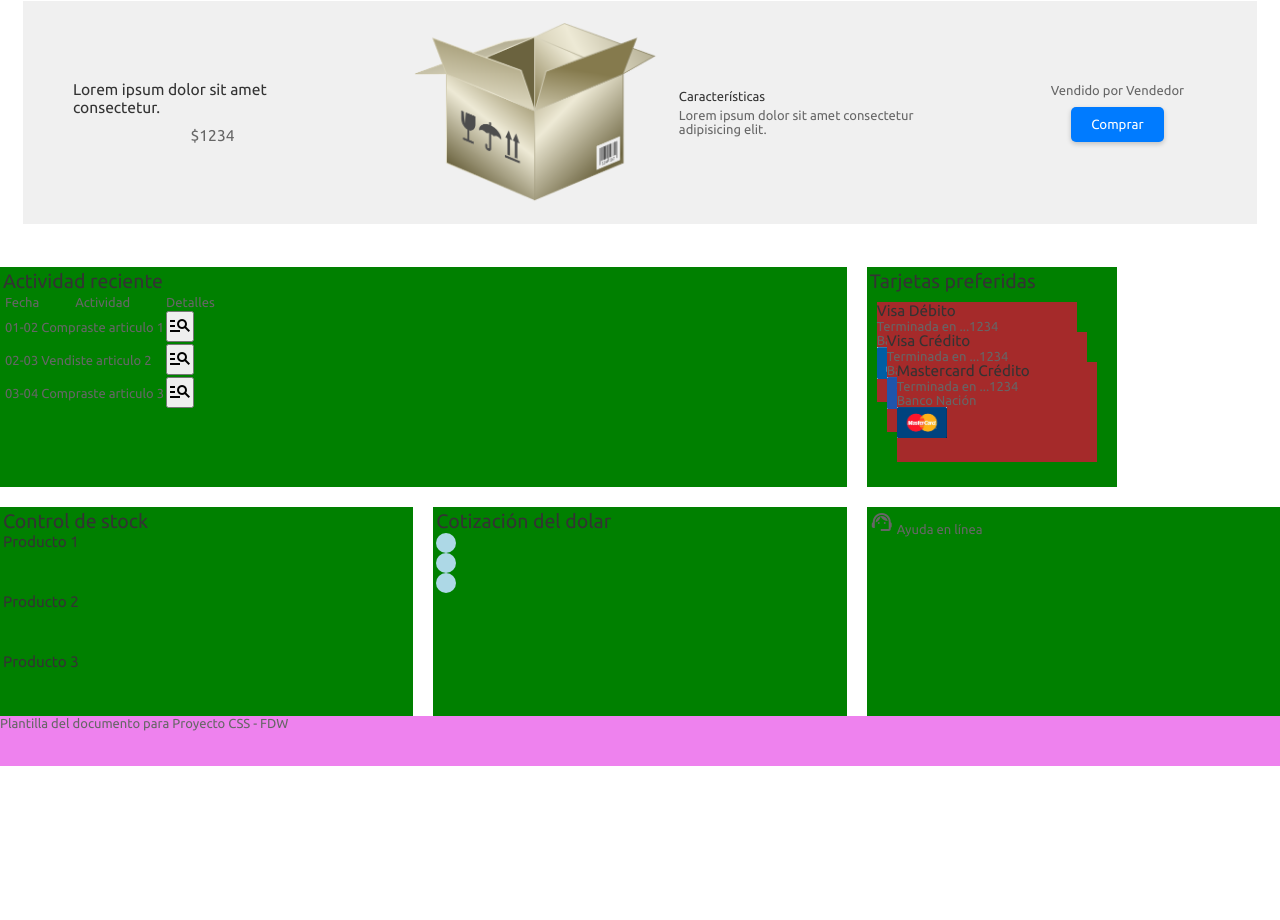
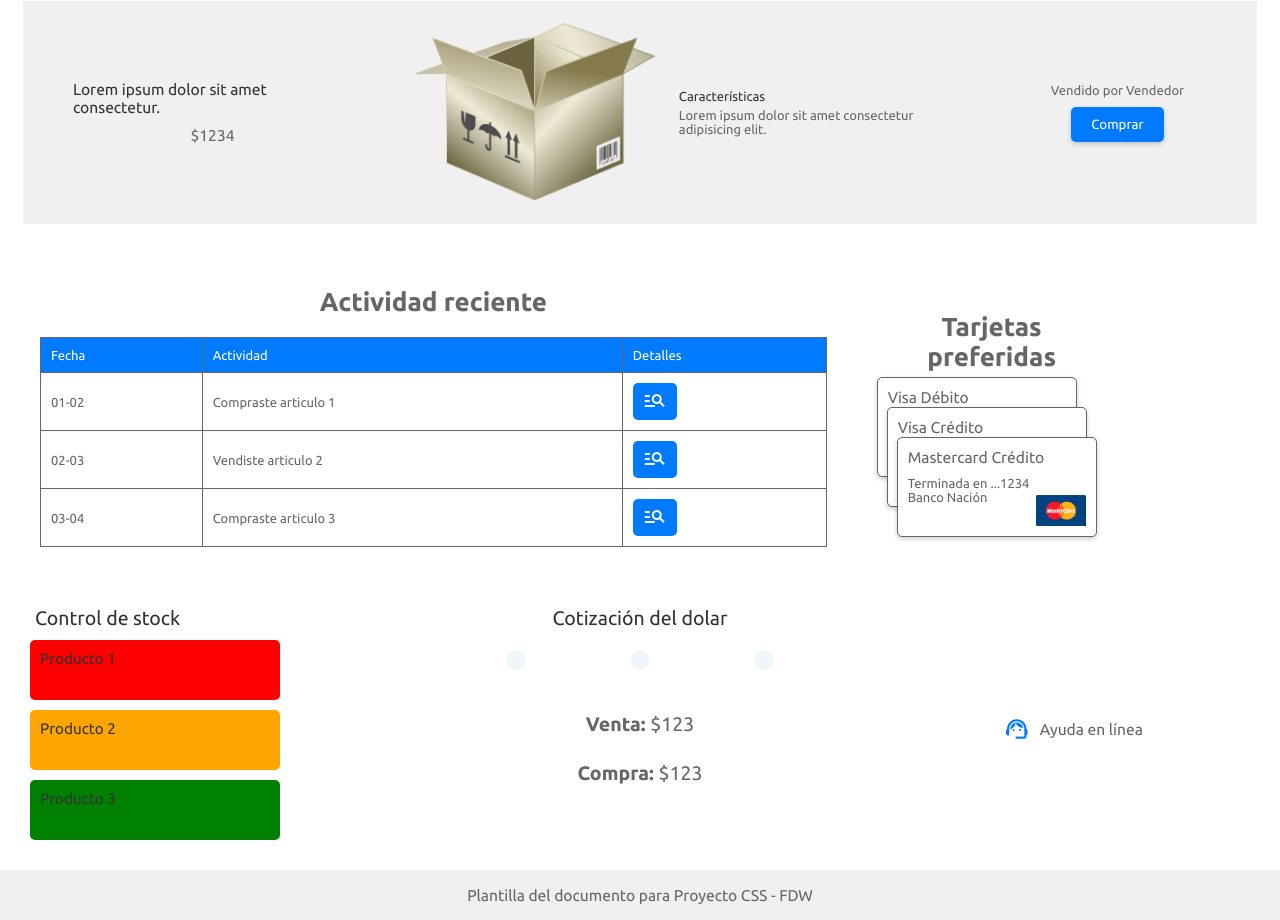
Before and after one commit to JuanRoccia/ProyectoCSS, a plain HTML site: page index.html in a window 1280 px wide. Shown: the part 909-1829 px from the top of the page. Before the commit the page ends 1675 px from the top, so only its background shows below. Drawn offline with Linux system fonts and the light colour scheme.

Commit message:
Actualizacion estilos_adicionales.css

```diff
--- a/css/estilos_adicionales.css
+++ b/css/estilos_adicionales.css
@@ -171,6 +171,7 @@ main {
     font-weight: bold;
     margin-bottom: 20px;
     padding: 20px;
+    color: var(--color-texto);
 }
 .art-offer img {
     max-width: 80%;
@@ -230,7 +231,7 @@ main {
     padding: 10px 20px;
     border-radius: 5px;
     border: none;
-    box-shadow: 0px 2px 5px rgba(0, 0, 0, 0.2); /* Añade una sombra al botón */
+    box-shadow: 0px 2px 5px rgba(0, 0, 0, 0.2);
     cursor: pointer;
     transition: all 0.3s ease;
 }
@@ -249,3 +250,202 @@ main {
     align-items: center;
     gap: 10px;
 }
+
+/* ESTILOS PARA LA SECCIÓN "ACTIVITY" */
+.activity {
+    background-color: var(--color-fondo);
+    padding: 20px;
+    margin-left: 20px;
+}
+.activity h2 {
+    text-align: center;
+    font-size: 2em;
+    font-weight: bold;
+    color: var(--color-texto);
+    margin-bottom: 20px;
+}
+.activity table {
+    width: 100%;
+    border-collapse: collapse;
+}
+.activity th, .activity td {
+    border: 1px solid var(--color-texto);
+    padding: 10px;
+    text-align: left;
+}
+.activity th {
+    background-color: var(--color-acento);
+    color: white;
+}
+.activity td {
+    background-color: white;
+}
+.activity button {
+    background-color: var(--color-acento);
+    color: white;
+    border: none;
+    padding: 5px 10px;
+    border-radius: 5px;
+    cursor: pointer;
+}
+.activity button:hover {
+    background-color: #81B29A;
+}
+
+/* ESTILOS PARA LA SECCIÓN "CARDS" */
+.cards {
+    background-color: var(--color-fondo);
+    padding: 20px;
+    margin-top: 25px;
+}
+.cards h2 {
+    text-align: center;
+    font-size: 2em;
+    font-weight: bold;
+    color: var(--color-texto);
+    margin-bottom: 20px;
+}
+.card {
+    background-color: white;
+    border: 1px solid var(--color-texto);
+    border-radius: 5px;
+    padding: 10px;
+    box-shadow: 0px 2px 5px rgba(0, 0, 0, 0.2);
+    margin-top: 50px;
+    transition: all 0.3s ease;
+    cursor: pointer;
+}
+.card:hover {
+    z-index: 1;
+}
+.card h3 {
+    font-size: 1.2em;
+    color: var(--color-texto);
+    margin-bottom: 10px;
+}
+.card p {
+    color: var(--color-texto);
+}
+.card img {
+    width: 50px;
+    position: absolute;
+    bottom: 10px;
+    right: 10px;
+}
+
+/* ESTILOS PARA LA SECCIÓN "STOCK CONTROL" */
+.stock-control {
+    background-color: var(--color-fondo);
+    padding: 20px;
+}
+.stock-control h2 {
+    /* text-align: center; */
+    margin-left: 15px;
+}
+.stock-alert {
+    width: 250px;
+    margin: 10px;
+    padding: 10px;
+    margin-bottom: 10px;
+    border-radius: 5px;
+}
+.stock-alert[data-alert-level="high"] {
+    background-color: red;
+    color: white;
+}
+.stock-alert[data-alert-level="medium"] {
+    background-color: orange;
+    color: white;
+}
+.stock-alert[data-alert-level="low"] {
+    background-color: green;
+    color: white;
+}
+.stock-alert:hover::after {
+    content: "Stock: " attr(data-stock) "       Alerta: " attr(data-alert-level);
+    white-space: pre;
+    display: block;
+    color: white;
+    font-size: 1.2em;
+    line-height: 1.5;
+}
+
+/* ESTILOS PARA LA SECCIÓN "CURRENCY" */
+.currency {
+    background-color: var(--color-fondo);
+    padding: 20px;
+}
+.loading {
+    justify-content: center;
+}
+.currency>p {
+    display: block;
+}
+
+/* ESTILOS PARA LA SECCIÓN "CURRENCY" */
+.currency {
+    background-color: var(--color-fondo);
+    padding: 20px;
+    display: flex;
+    flex-direction: column;
+    align-items: center;
+    gap: 20px;
+    text-align: center;
+}
+.loading {
+    display: flex;
+    justify-content: space-around;
+    width: 100%;
+    margin-bottom: 20px;
+}
+.loading-item {
+    width: 20px;
+    height: 20px;
+    border-radius: 50%;
+    background-color: lightblue;
+    animation: loading 1s infinite;
+}
+@keyframes loading {
+    0% { opacity: 0.2; }
+    50% { opacity: 1; }
+    100% { opacity: 0.2; }
+}
+.currency>p {
+    display: block;
+    font-size: 1.5em;
+    font-weight: bold;
+    line-height: 1.5;
+}
+
+
+/* ESTILOS PARA LA SECCIÓN "CONTACT SUPPORT" */
+.contact-support {
+    background-color: var(--color-fondo);
+    padding: 20px;
+    display: flex;
+    justify-content: center;
+    align-items: center;
+    gap: 10px;
+}
+.contact-support .material-icons-outlined {
+    font-size: 2em;
+    color: var(--color-acento);
+    cursor: pointer;
+}
+.contact-support .contact-text {
+    font-size: 1.2em;
+    color: var(--color-texto);
+    cursor: pointer;
+}
+
+/* ESTILOS PARA EL FOOTER */
+.main-footer {
+    background-color: var(--color-fondo);
+    color: var(--color-texto);
+    display: flex;
+    justify-content: center;
+    align-items: center;
+    font-size: 1.2em;
+    background-color: #81B29A;
+    background-color: #f0f0f0;
+}
```
Also changed, not shown: index.html (+0 -3 lines), gpt.txt (added).
